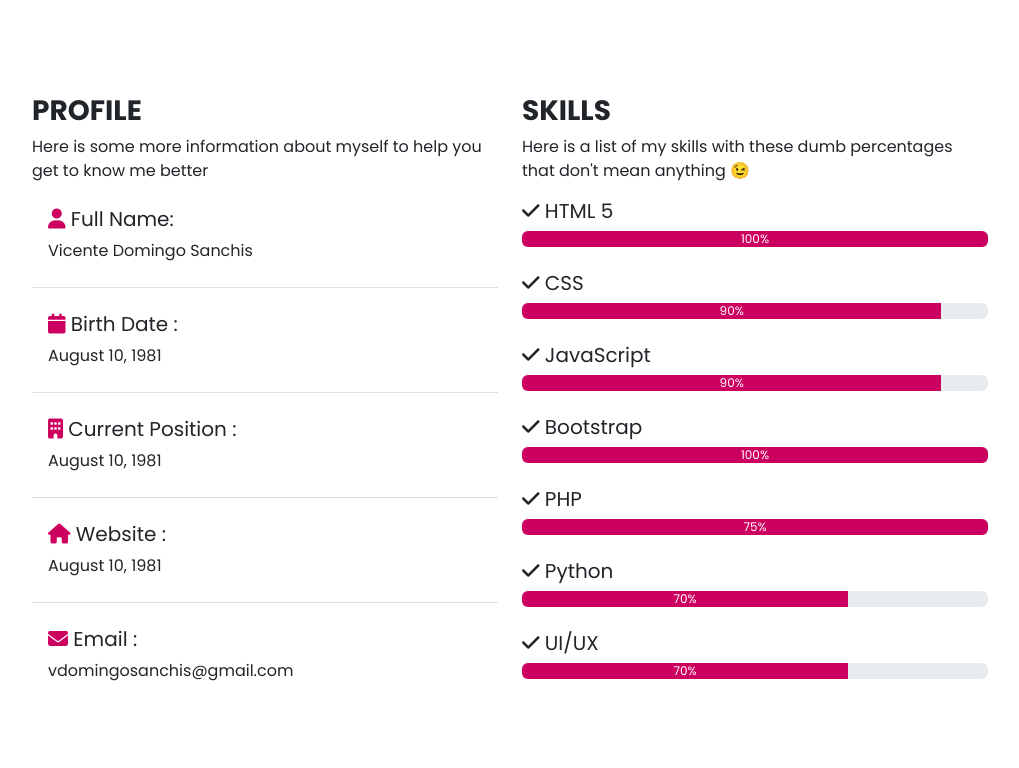
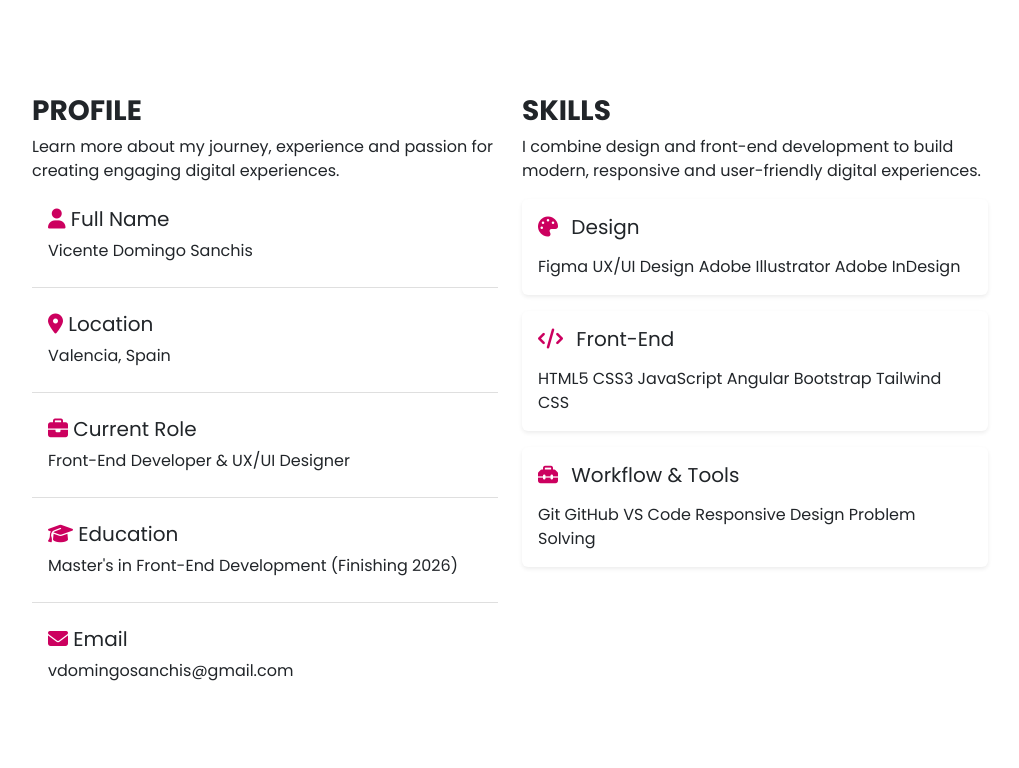
Before and after one commit to VicenteDomingo/portfolio-website, a website: page index.html in a window 1280 px wide. Shown: the part 1260-2028 px from the top of the page, without its empty margins (130-1149 px from the left). Drawn offline with nearby package versions, Linux system fonts and the light colour scheme; some packages are replaced by stand-ins of ours; files that its build step writes are made by us from their sources; a script that the page names is missing.

Commit message:
Actualizo la sección de skills y configuro la descarga del CV

```diff
--- a/index.html
+++ b/index.html
@@ -27,7 +27,9 @@
         <h1 id="typing-text" class="display-1 fw-bold text-white"></h1>
 
         <p class="roles text-white text-uppercase fs-4">
-          <span>Frontend Web Developer | </span>
+          <span>Front-End Developer
+&
+UX/UI Designer | </span>
           <span>Passionate Educator</span>
         </p>
 
@@ -79,13 +81,9 @@
             alt=""
             class="about-img rounded-circle img-fluid">
           <p class="lead">
-            I am a full stack web developer from Boston MA. I started writing
-            code about 16 years ago. I started with Java and then moved to web
-            technologies like HTML, CSS, JavaScript and PHP. I have worked for
-            companies as well as ran my own. In 2016 I started creating content
-            full-time. I love helping people learn to code and better their
-            lives.
+            I'm a Front-End Developer and Web Designer from Valencia, Spain. After more than 15 years working as a music teacher, I decided to pursue my passion for technology and design. Today I specialize in building modern, responsive websites and web applications with Angular while designing intuitive user experiences using Figma and Adobe tools. I enjoy turning ideas into elegant digital products that are both beautiful and functional.
           </p>
+
         </div>
       </div>
     </section>
@@ -97,36 +95,41 @@
           <div class="col-md-6">
             <h3 class="text-uppercase fw-bold">Profile</h3>
             <p>
-              Here is some more information about myself to help you get to know me better
+              Learn more about my journey, experience and passion for creating engaging digital experiences.
             </p>
+
             <ul class="list-group list-group-flush">
               <li class="list-group-item mb-3">
-                <h5 class="text-transform">
-                  <i class="fas fa-user text-primary"></i> Full Name:
+                <h5>
+                  <i class="fas fa-user text-primary"></i> Full Name
                 </h5>
                 <p>Vicente Domingo Sanchis</p>
               </li>
+
               <li class="list-group-item mb-3">
-                <h5 class="text-transform">
-                  <i class="fas fa-calendar text-primary"></i> Birth Date :
+                <h5>
+                  <i class="fas fa-location-dot text-primary"></i> Location
                 </h5>
-                <p>August 10, 1981</p>
+                <p>Valencia, Spain</p>
               </li>
+
               <li class="list-group-item mb-3">
-                <h5 class="text-transform">
-                  <i class="fas fa-building text-primary"></i> Current Position :
+                <h5>
+                  <i class="fas fa-briefcase text-primary"></i> Current Role
                 </h5>
-                <p>August 10, 1981</p>
+                <p>Front-End Developer & UX/UI Designer</p>
               </li>
+
               <li class="list-group-item mb-3">
-                <h5 class="text-transform">
-                  <i class="fas fa-home text-primary"></i> Website :
+                <h5>
+                  <i class="fas fa-graduation-cap text-primary"></i> Education
                 </h5>
-                <p>August 10, 1981</p>
+                <p>Master's in Front-End Development (Finishing 2026)</p>
               </li>
+
               <li class="list-group-item mb-3">
-                <h5 class="text-transform">
-                  <i class="fas fa-envelope text-primary"></i> Email :
+                <h5>
+                  <i class="fas fa-envelope text-primary"></i> Email
                 </h5>
                 <p>vdomingosanchis@gmail.com</p>
               </li>
@@ -134,86 +137,61 @@
           </div>
 
           <div class="col-md-6">
-            <h3 class="text-uppercase fw-bold">Skills</h3>
-            <p>Here is a list of my skills with these dumb percentages that don't mean anything &#128521;</p>
-            <h5><i class="fas fa-check"></i> HTML 5</h5>
-            <div
-                class="progress mb-4"
-                role="progressbar"
-                aria-valuenow="100"
-                aria-valuemin="0"
-                aria-valuemax="100"
-              >
-              <div class="progress-bar" style="width: 100%">100%</div>
-            </div>
+  <h3 class="text-uppercase fw-bold">Skills</h3>
 
-            <h5><i class="fas fa-check"></i> CSS</h5>
-            <div
-                class="progress mb-4"
-                role="progressbar"
-                aria-valuenow="90"
-                aria-valuemin="0"
-                aria-valuemax="100"
-              >
-              <div class="progress-bar" style="width: 90%">90%</div>
-            </div>
+  <p>
+    I combine design and front-end development to build modern, responsive and
+    user-friendly digital experiences.
+  </p>
 
-            <h5><i class="fas fa-check"></i> JavaScript</h5>
-            <div
-                class="progress mb-4"
-                role="progressbar"
-                aria-valuenow="90"
-                aria-valuemin="0"
-                aria-valuemax="100"
-              >
-              <div class="progress-bar" style="width: 90%">90%</div>
-            </div>
+  <div class="card shadow-sm border-0 mb-3">
+    <div class="card-body">
+      <h5 class="mb-3">
+        <i class="fas fa-palette text-primary me-2"></i>
+        Design
+      </h5>
 
-            <h5><i class="fas fa-check"></i> Bootstrap</h5>
-            <div
-                class="progress mb-4"
-                role="progressbar"
-                aria-valuenow="100"
-                aria-valuemin="0"
-                aria-valuemax="100"
-              >
-              <div class="progress-bar" style="width: 100%">100%</div>
-            </div>
+      <span class="skill-tag">Figma</span>
+      <span class="skill-tag">UX/UI Design</span>
+      <span class="skill-tag">Adobe Illustrator</span>
+      <span class="skill-tag">Adobe InDesign</span>
+    </div>
+  </div>
 
-            <h5><i class="fas fa-check"></i> PHP</h5>
-            <div
-                class="progress mb-4"
-                role="progressbar"
-                aria-valuenow="75"
-                aria-valuemin="0"
-                aria-valuemax="100"
-              >
-              <div class="progress-bar" style="width: 100%">75%</div>
-            </div>
+  <div class="card shadow-sm border-0 mb-3">
+    <div class="card-body">
+      <h5 class="mb-3">
+        <i class="fas fa-code text-primary me-2"></i>
+        Front-End
+      </h5>
 
-            <h5><i class="fas fa-check"></i> Python</h5>
-            <div
-                class="progress mb-4"
-                role="progressbar"
-                aria-valuenow="70"
-                aria-valuemin="0"
-                aria-valuemax="100"
-              >
-              <div class="progress-bar" style="width: 70%">70%</div>
-            </div>
+      <span class="skill-tag">HTML5</span>
+      <span class="skill-tag">CSS3</span>
+      <span class="skill-tag">JavaScript</span>
+      <span class="skill-tag">Angular</span>
+      <span class="skill-tag">Bootstrap</span>
+      <span class="skill-tag">Tailwind CSS</span>
+    </div>
+  </div>
 
-            <h5><i class="fas fa-check"></i> UI/UX</h5>
-            <div
-                class="progress mb-4"
-                role="progressbar"
-                aria-valuenow="70"
-                aria-valuemin="0"
-                aria-valuemax="100"
-              >
-              <div class="progress-bar" style="width: 70%">70%</div>
-            </div>
-          </div>
+  <div class="card shadow-sm border-0">
+    <div class="card-body">
+      <h5 class="mb-3">
+        <i class="fas fa-toolbox text-primary me-2"></i>
+        Workflow & Tools
+      </h5>
+
+      <span class="skill-tag">Git</span>
+      <span class="skill-tag">GitHub</span>
+      <span class="skill-tag">VS Code</span>
+      <span class="skill-tag">Responsive Design</span>
+      <span class="skill-tag">Problem Solving</span>
+    </div>
+  </div>
+
+</div>
         </div>
+
         <div class="row mt-5 text-center">
           <div class="col-12">
             <a
@@ -377,30 +355,30 @@
           <h2 class="mb-4">What Can I do For You?</h2>
           <p class="lead">
             Here are some of the services that I offer when it comes to web
-            development and business.
+            development and business design strategies.
           </p>
         </div>
 
         <div class="row">
           <div class="col-md-4 text-center">
             <i class="fas fa-globe fa-3x text-primary mb-3"></i>
-            <h3 class="fs-3">Web Design</h3>
+            <h3 class="fs-3">UX/UI Design</h3>
             <hr class="w-25 mx-auto">
-            <p class="fs-5">Lorem ipsum dolor sit amet consectetur adipisicing elit. Blanditiis, ullam beatae. Eum architecto cumque illum est ab officiis explicabo fugiat.</p>
+            <p class="fs-5">Creating intuitive digital experiences through user research, wireframing, prototyping and interface design.</p>
           </div>
 
           <div class="col-md-4 text-center">
             <i class="fas fa-code fa-3x text-primary mb-3"></i>
             <h3 class="fs-3">Web Development</h3>
             <hr class="w-25 mx-auto">
-            <p class="fs-5">Lorem ipsum dolor sit amet consectetur adipisicing elit. Blanditiis, ullam beatae. Eum architecto cumque illum est ab officiis explicabo fugiat.</p>
+            <p class="fs-5">Developing fast, responsive and accessible websites and web applications using Angular, HTML, CSS and JavaScript.</p>
           </div>
 
           <div class="col-md-4 text-center">
             <i class="fas fa-shopping-cart fa-3x text-primary mb-3"></i>
-            <h3 class="fs-3">Advertising & SEO</h3>
+            <h3 class="fs-3">Responsive Web</h3>
             <hr class="w-25 mx-auto">
-            <p class="fs-5">Lorem ipsum dolor sit amet consectetur adipisicing elit. Blanditiis, ullam beatae. Eum architecto cumque illum est ab officiis explicabo fugiat.</p>
+            <p class="fs-5">Designing websites that look and perform beautifully across desktop, tablet and mobile devices.</p>
           </div>
         </div>
       </div>
@@ -448,8 +426,8 @@
           <div class="col-md-4 col-lg-2">
             <div class="stat text-center border-end border-dark">
               <i class="fas fa-graduation-cap fa-3x mb-3"></i>
-              <p class="fs-1">1M+</p>
-              <h3 class="fs-6 text-uppercase">Students</h3>
+              <p class="fs-1">2026</p>
+              <h3 class="fs-6 text-uppercase">FrontEnd Masters</h3>
             </div>
           </div>
         </div>
```
Also changed, not shown: images/branding.jpg (added), images/editorial.jpg (added), 1 other file.
